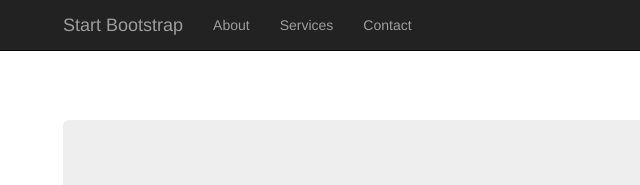
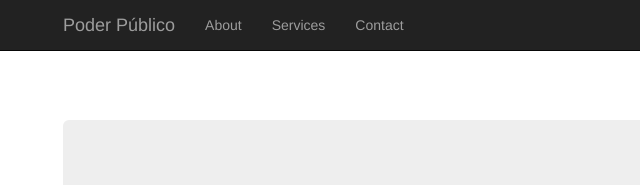
Before and after one commit to Guzm-poderpublico/poderpublicopty, a plain HTML site: page index.html in a window 1280 px wide. Shown: the top 185 px of the page, 7-647 px from the left. Drawn offline with Linux system fonts and the light colour scheme.

Commit message:
good
good

```diff
--- a/index.html
+++ b/index.html
@@ -39,7 +39,7 @@
                     <span class="icon-bar"></span>
                     <span class="icon-bar"></span>
                 </button>
-                <a class="navbar-brand" href="#">Start Bootstrap</a>
+                <a class="navbar-brand" href="#">Poder Público</a>
             </div>
             <!-- Collect the nav links, forms, and other content for toggling -->
             <div class="collapse navbar-collapse" id="bs-example-navbar-collapse-1">
```
